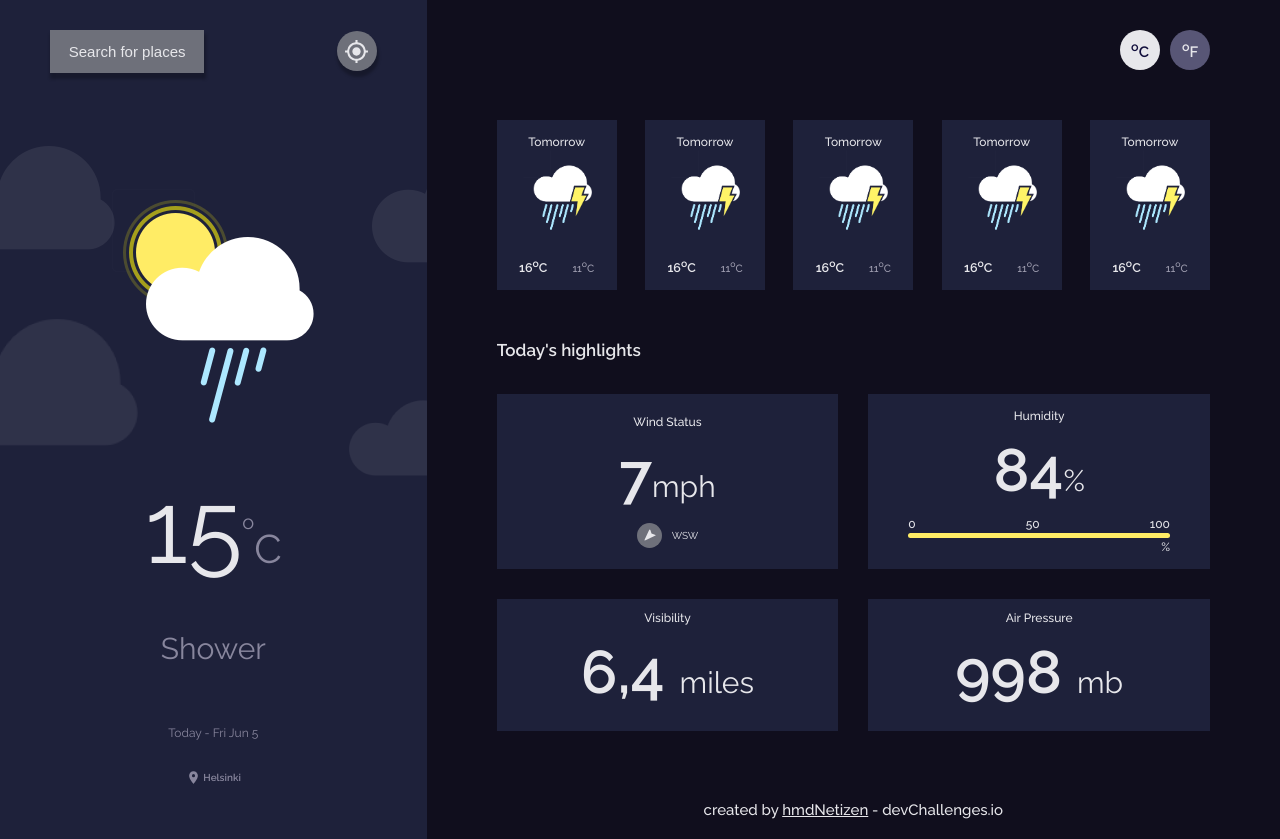
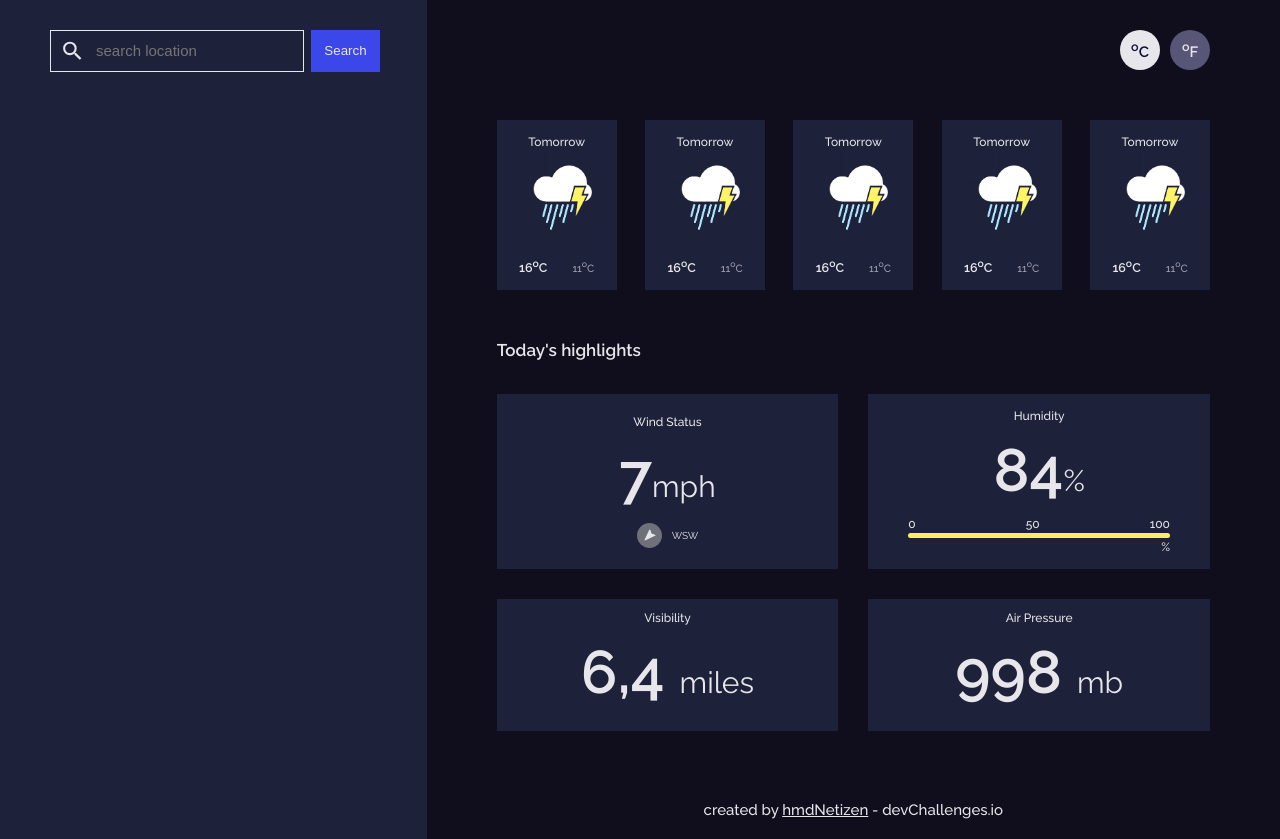
Before and after one commit to hmdNetizen/weather-app, a React (Create React App) app: page / in a window 1280 px wide. Built offline with nearby package versions, Linux system fonts and the light colour scheme.

Commit message:
Implemented the search component

```diff
--- /dev/null
+++ b/src/components/SearchField.tsx
@@ -0,0 +1,19 @@
+import { MdSearch } from "react-icons/md";
+
+const SearchField: React.FC = () => {
+  return (
+    <form className="search">
+      <div className="search__input__wrapper">
+        <input
+          type="text"
+          className="search__input"
+          placeholder="search location"
+        />
+        <MdSearch size={25} className="search__icon" />
+      </div>
+      <button className="search__button">Search</button>
+    </form>
+  );
+};
+
+export default SearchField;
--- a/src/components/layouts/Aside.tsx
+++ b/src/components/layouts/Aside.tsx
@@ -1,10 +1,11 @@
+import { Fragment } from "react";
 import cloudBackground from "../../assets/Cloud-background.png";
 import { MdMyLocation, MdLocationOn } from "react-icons/md";
 import showerIcon from "../../assets/Shower.png";
 
 const AsideContent: React.FC = () => {
   return (
-    <aside className="aside">
+    <Fragment>
       <img
         src={cloudBackground}
         alt="cloud background"
@@ -35,7 +36,7 @@ const AsideContent: React.FC = () => {
           </div>
         </div>
       </div>
-    </aside>
+    </Fragment>
   );
 };
 
--- a/src/components/layouts/MainContents.tsx
+++ b/src/components/layouts/MainContents.tsx
@@ -1,10 +1,14 @@
+import SearchField from "../SearchField";
 import AsideContent from "./Aside";
 import ContentSection from "./ContentSection";
 
 const MainContents: React.FC = () => {
   return (
     <main className="main">
-      <AsideContent />
+      <aside className="aside">
+        <SearchField />
+        {/* <AsideContent /> */}
+      </aside>
       <ContentSection />
     </main>
   );
--- a/src/sass/abstracts/_variables.scss
+++ b/src/sass/abstracts/_variables.scss
@@ -8,5 +8,8 @@ $color-grey-1: #666669;
 $color-grey-2: #535355;
 $color-grey-light: #88869d;
 $color-grey-light-1: #a09fb1;
+$color-light-blue: #3c47e9;
+$color-light-blue-1: #3a44d8;
+$color-light-blue-2: #343ec5;
 $color-dark-blue: #110e3c;
 $color-yellow: #ffec65;
--- /dev/null
+++ b/src/sass/components/_searchField.scss
@@ -0,0 +1,49 @@
+.search {
+  width: 100%;
+  display: flex;
+
+  &__input__wrapper {
+    position: relative;
+  }
+
+  &__input {
+    font-size: 1.5rem;
+    padding: 0.75em 0.5em 0.75em 3em;
+    flex: 1;
+    border: 1px solid $color-white;
+    outline: none;
+    background: transparent;
+    color: $color-grey-light-1;
+    margin-right: 0.5em;
+
+    &:focus {
+      outline: none;
+    }
+  }
+
+  &__icon {
+    position: absolute;
+    top: 50%;
+    left: 1em;
+    transform: translateY(-50%);
+  }
+
+  &__button {
+    padding-left: 1em;
+    padding-right: 1em;
+    border-radius: 0;
+    font-weight: 500;
+    border: 0;
+    background: $color-light-blue;
+    cursor: pointer;
+    color: $color-white;
+
+    &:hover {
+      background: $color-light-blue-1;
+    }
+
+    &:active {
+      background: $color-light-blue-2;
+    }
+  }
+}
--- a/src/sass/index.css
+++ b/src/sass/index.css
@@ -23,67 +23,6 @@ ul {
 
 a {
   text-decoration: none;
-}
-
-.card {
-  display: -webkit-box;
-  display: -ms-flexbox;
-  display: flex;
-  -webkit-box-pack: justify;
-      -ms-flex-pack: justify;
-          justify-content: space-between;
-  -ms-flex-wrap: wrap;
-      flex-wrap: wrap;
-  margin-top: 5em;
-}
-
-.card .squareCard {
-  padding: 1.5em;
-  width: 12em;
-  height: 17em;
-  display: -webkit-box;
-  display: -ms-flexbox;
-  display: flex;
-  -webkit-box-orient: vertical;
-  -webkit-box-direction: normal;
-      -ms-flex-direction: column;
-          flex-direction: column;
-  -webkit-box-align: center;
-      -ms-flex-align: center;
-          align-items: center;
-  background: #1e213a;
-}
-
-.card .squareCard__title {
-  font-size: 1.2rem;
-  font-weight: 500;
-}
-
-.card .squareCard__img {
-  width: 7em;
-  display: block;
-  margin-bottom: auto;
-}
-
-.card .squareCard__content {
-  display: -webkit-box;
-  display: -ms-flexbox;
-  display: flex;
-  -webkit-box-align: center;
-      -ms-flex-align: center;
-          align-items: center;
-}
-
-.card .squareCard__content__text--1 {
-  font-size: 1.25rem;
-  margin-right: 2em;
-  font-weight: 600;
-}
-
-.card .squareCard__content__text--2 {
-  font-size: 1.05rem;
-  font-weight: 500;
-  color: #a09fb1;
 }
 
 .rectangular__card {
@@ -214,6 +153,122 @@ a {
   font-weight: 500;
   -ms-flex-item-align: end;
       align-self: flex-end;
+}
+
+.card {
+  display: -webkit-box;
+  display: -ms-flexbox;
+  display: flex;
+  -webkit-box-pack: justify;
+      -ms-flex-pack: justify;
+          justify-content: space-between;
+  -ms-flex-wrap: wrap;
+      flex-wrap: wrap;
+  margin-top: 5em;
+}
+
+.card .squareCard {
+  padding: 1.5em;
+  width: 12em;
+  height: 17em;
+  display: -webkit-box;
+  display: -ms-flexbox;
+  display: flex;
+  -webkit-box-orient: vertical;
+  -webkit-box-direction: normal;
+      -ms-flex-direction: column;
+          flex-direction: column;
+  -webkit-box-align: center;
+      -ms-flex-align: center;
+          align-items: center;
+  background: #1e213a;
+}
+
+.card .squareCard__title {
+  font-size: 1.2rem;
+  font-weight: 500;
+}
+
+.card .squareCard__img {
+  width: 7em;
+  display: block;
+  margin-bottom: auto;
+}
+
+.card .squareCard__content {
+  display: -webkit-box;
+  display: -ms-flexbox;
+  display: flex;
+  -webkit-box-align: center;
+      -ms-flex-align: center;
+          align-items: center;
+}
+
+.card .squareCard__content__text--1 {
+  font-size: 1.25rem;
+  margin-right: 2em;
+  font-weight: 600;
+}
+
+.card .squareCard__content__text--2 {
+  font-size: 1.05rem;
+  font-weight: 500;
+  color: #a09fb1;
+}
+
+.search {
+  width: 100%;
+  display: -webkit-box;
+  display: -ms-flexbox;
+  display: flex;
+}
+
+.search__input__wrapper {
+  position: relative;
+}
+
+.search__input {
+  font-size: 1.5rem;
+  padding: 0.75em 0.5em 0.75em 3em;
+  -webkit-box-flex: 1;
+      -ms-flex: 1;
+          flex: 1;
+  border: 1px solid #e7e7eb;
+  outline: none;
+  background: transparent;
+  color: #a09fb1;
+  margin-right: 0.5em;
+}
+
+.search__input:focus {
+  outline: none;
+}
+
+.search__icon {
+  position: absolute;
+  top: 50%;
+  left: 1em;
+  -webkit-transform: translateY(-50%);
+          transform: translateY(-50%);
+}
+
+.search__button {
+  padding-left: 1em;
+  padding-right: 1em;
+  border-radius: 0;
+  font-weight: 500;
+  border: 0;
+  background: #3c47e9;
+  cursor: pointer;
+  color: #e7e7eb;
+}
+
+.search__button:hover {
+  background: #3a44d8;
+}
+
+.search__button:active {
+  background: #343ec5;
 }
 
 .aside {
--- a/src/sass/index.scss
+++ b/src/sass/index.scss
@@ -1,8 +1,9 @@
 @import "abstracts/mixins";
 @import "abstracts/variables";
 @import "base/base";
+@import "components/rectangularCard";
 @import "components/squareCard";
-@import "components/rectangularCard";
+@import "components/searchField";
 @import "layout/aside";
 @import "layout/footer";
 @import "layout/main";
```
Also changed, not shown: 1 other file (tests, documents, lock files or other folders).
